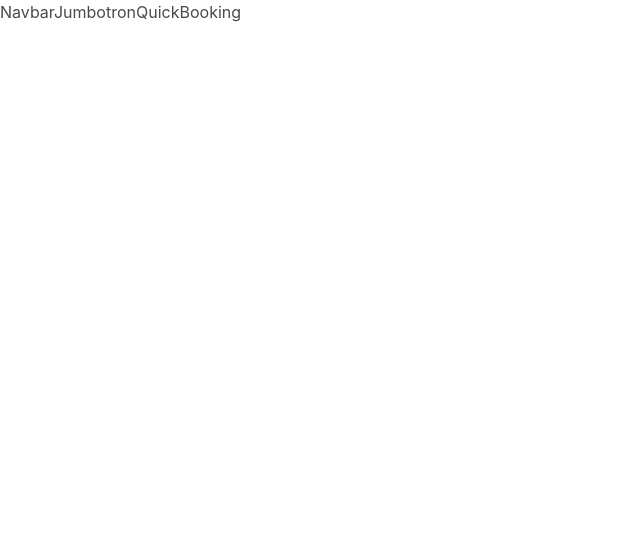
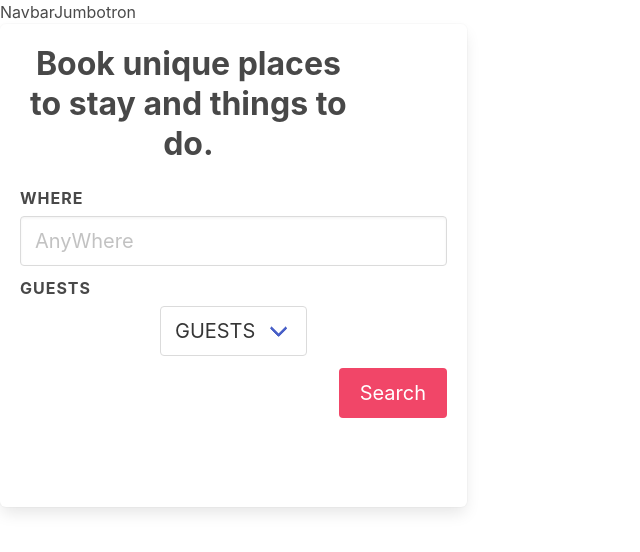
Before and after one commit to shiva1807/Airbnb, a React (Create React App) app in the folder airbnb-design/: page / in a window 1280 px wide. Shown: the top 552 px of the page, without its empty margins (0-640 px from the left). Built offline with nearby package versions, Linux system fonts and the light colour scheme; the HTML template or start-up script is replaced by a standard one.

Commit message:
Quick Booking Tab (Without Date -Picker)

```diff
--- a/airbnb-design/src/components/QuickBooking/QuickBooking.css
+++ b/airbnb-design/src/components/QuickBooking/QuickBooking.css
@@ -0,0 +1,14 @@
+.hero-body-box {
+  width: 467px;
+  height: 483px;
+}
+.button-Submit {
+  height: 50px !important;
+}
+.subtitle {
+  color: #484848 !important;
+}
+.top-subtitle {
+  color: #484848 !important;
+  font-weight: 700 !important;
+}
--- a/airbnb-design/src/components/QuickBooking/QuickBooking.js
+++ b/airbnb-design/src/components/QuickBooking/QuickBooking.js
@@ -8,7 +8,50 @@ class QuickBooking extends Component {
   }
 
   render() {
-    return "QuickBooking";
+    return (
+      <div className="box hero-body-box">
+        <div className="container has-text-centered">
+          <div className="columns">
+            <div className="column is-four-fifths">
+              <h1 class="subtitle is-3 top-subtitle">
+                Book unique places to stay and things to do.
+              </h1>
+            </div>
+          </div>
+
+          <div className="field">
+            <h6 class="subtitle is-6 label is-pulled-left heading">Where</h6>
+            <div className="control">
+              <input
+                className="input is-medium"
+                type="text"
+                placeholder="AnyWhere"
+              />
+            </div>
+          </div>
+
+          <div className="field">
+            <h6 class="subtitle is-6 label is-pulled-left heading">GUESTS</h6>
+            <div className="control">
+              <div className="select is-medium">
+                <select>
+                  <option>GUESTS</option>
+                  <option>GUESTS</option>
+                </select>
+              </div>
+            </div>
+          </div>
+
+          <div className="field is-grouped is-pulled-right">
+            <div className="control">
+              <button className="button button-Submit is-danger is-medium">
+                Search
+              </button>
+            </div>
+          </div>
+        </div>
+      </div>
+    );
   }
 }
 
```
